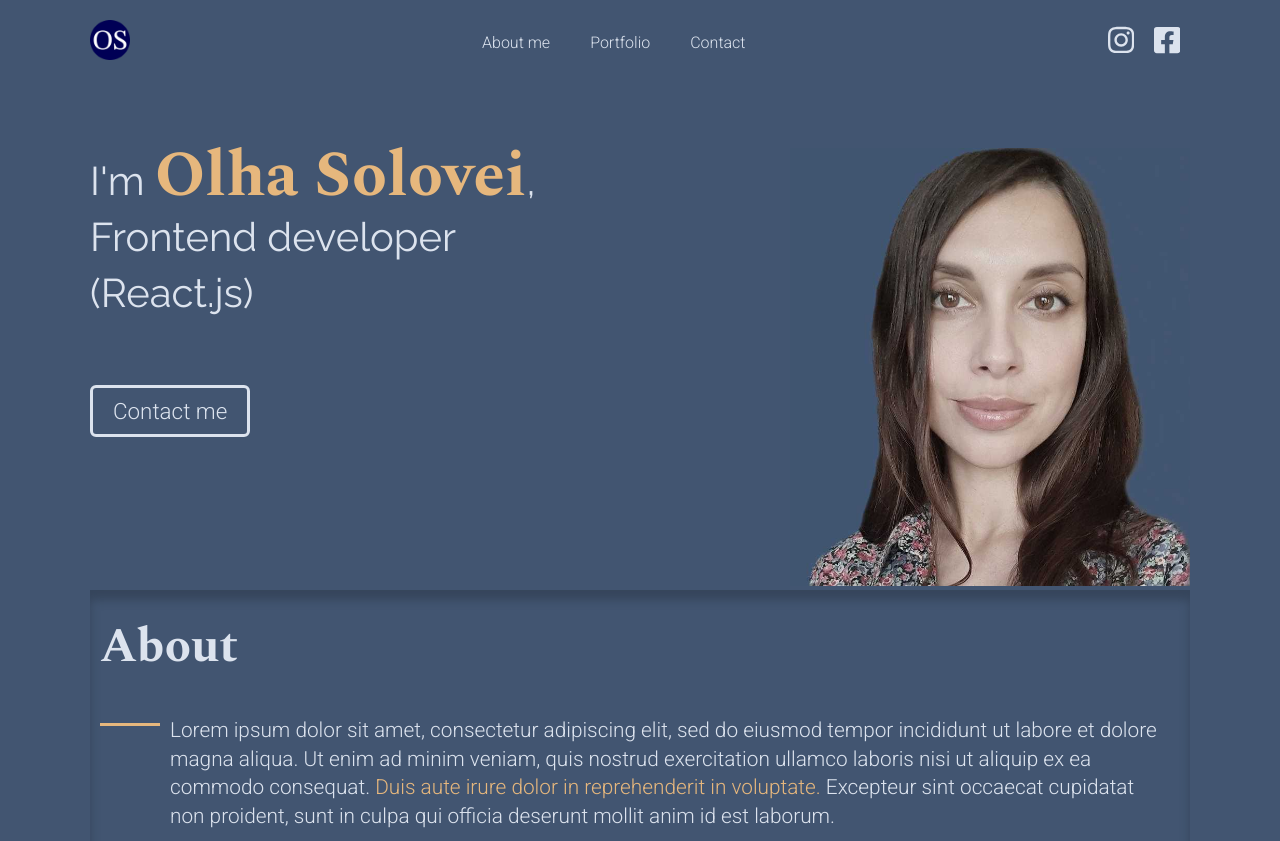
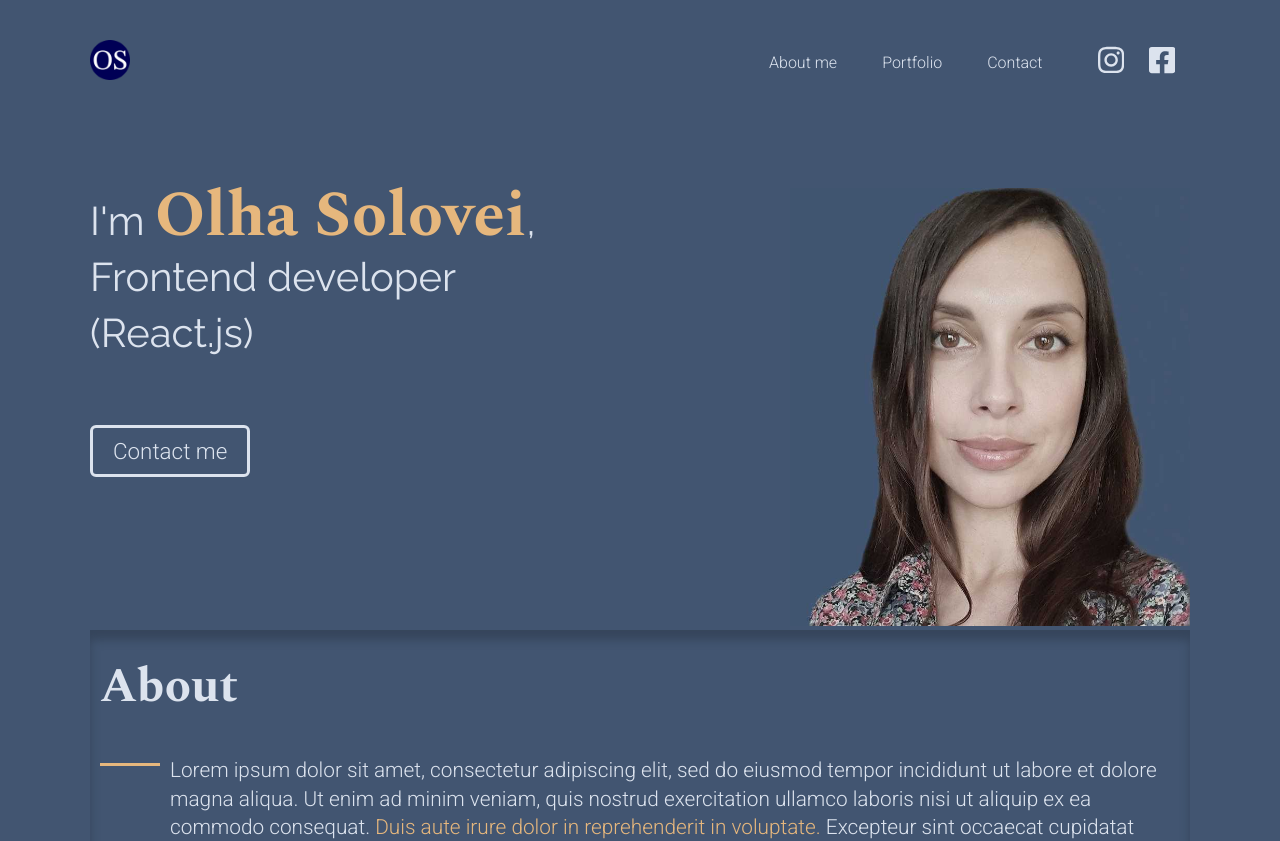
Before and after one commit to Olha-Solovei/portfolio, a React (Create React App) app: page / in a window 1280 px wide. Shown: the top 841 px of the page. Built offline with nearby package versions, Linux system fonts and the light colour scheme.

Commit message:
Navigation is separated into a component

```diff
--- a/src/components/Header.js
+++ b/src/components/Header.js
@@ -1,4 +1,5 @@
 import styles from "../styles/Header.module.css"
+import Navbar from "./Navbar"
 
 function Header() {
   return (
@@ -10,29 +11,7 @@ function Header() {
           alt='logo'
         />
       </div>
-      <nav>
-        <a href='#top'>About me</a>
-        <a href='#top'>Portfolio</a>
-        <a href='#top'>Contact</a>
-      </nav>
-      <div className={styles.social}>
-        <a href='#top'>
-          <svg
-            xmlns='http://www.w3.org/2000/svg'
-            height='1em'
-            viewBox='0 0 448 512'>
-            <path d='M224.1 141c-63.6 0-114.9 51.3-114.9 114.9s51.3 114.9 114.9 114.9S339 319.5 339 255.9 287.7 141 224.1 141zm0 189.6c-41.1 0-74.7-33.5-74.7-74.7s33.5-74.7 74.7-74.7 74.7 33.5 74.7 74.7-33.6 74.7-74.7 74.7zm146.4-194.3c0 14.9-12 26.8-26.8 26.8-14.9 0-26.8-12-26.8-26.8s12-26.8 26.8-26.8 26.8 12 26.8 26.8zm76.1 27.2c-1.7-35.9-9.9-67.7-36.2-93.9-26.2-26.2-58-34.4-93.9-36.2-37-2.1-147.9-2.1-184.9 0-35.8 1.7-67.6 9.9-93.9 36.1s-34.4 58-36.2 93.9c-2.1 37-2.1 147.9 0 184.9 1.7 35.9 9.9 67.7 36.2 93.9s58 34.4 93.9 36.2c37 2.1 147.9 2.1 184.9 0 35.9-1.7 67.7-9.9 93.9-36.2 26.2-26.2 34.4-58 36.2-93.9 2.1-37 2.1-147.8 0-184.8zM398.8 388c-7.8 19.6-22.9 34.7-42.6 42.6-29.5 11.7-99.5 9-132.1 9s-102.7 2.6-132.1-9c-19.6-7.8-34.7-22.9-42.6-42.6-11.7-29.5-9-99.5-9-132.1s-2.6-102.7 9-132.1c7.8-19.6 22.9-34.7 42.6-42.6 29.5-11.7 99.5-9 132.1-9s102.7-2.6 132.1 9c19.6 7.8 34.7 22.9 42.6 42.6 11.7 29.5 9 99.5 9 132.1s2.7 102.7-9 132.1z' />
-          </svg>
-        </a>
-        <a href='#top'>
-          <svg
-            xmlns='http://www.w3.org/2000/svg'
-            height='1em'
-            viewBox='0 0 448 512'>
-            <path d='M400 32H48A48 48 0 0 0 0 80v352a48 48 0 0 0 48 48h137.25V327.69h-63V256h63v-54.64c0-62.15 37-96.48 93.67-96.48 27.14 0 55.52 4.84 55.52 4.84v61h-31.27c-30.81 0-40.42 19.12-40.42 38.73V256h68.78l-11 71.69h-57.78V480H400a48 48 0 0 0 48-48V80a48 48 0 0 0-48-48z' />
-          </svg>
-        </a>
-      </div>
+      <Navbar />
     </header>
   )
 }
--- /dev/null
+++ b/src/components/Navbar.js
@@ -0,0 +1,31 @@
+import "../styles/navbar.css"
+
+function Navbar() {
+  return (
+    <div>
+      <nav>
+        <a href='#top'>About me</a>
+        <a href='#top'>Portfolio</a>
+        <a href='#top'>Contact</a>
+        <a className='social' href='#top'>
+          <svg
+            xmlns='http://www.w3.org/2000/svg'
+            height='1em'
+            viewBox='0 0 448 512'>
+            <path d='M224.1 141c-63.6 0-114.9 51.3-114.9 114.9s51.3 114.9 114.9 114.9S339 319.5 339 255.9 287.7 141 224.1 141zm0 189.6c-41.1 0-74.7-33.5-74.7-74.7s33.5-74.7 74.7-74.7 74.7 33.5 74.7 74.7-33.6 74.7-74.7 74.7zm146.4-194.3c0 14.9-12 26.8-26.8 26.8-14.9 0-26.8-12-26.8-26.8s12-26.8 26.8-26.8 26.8 12 26.8 26.8zm76.1 27.2c-1.7-35.9-9.9-67.7-36.2-93.9-26.2-26.2-58-34.4-93.9-36.2-37-2.1-147.9-2.1-184.9 0-35.8 1.7-67.6 9.9-93.9 36.1s-34.4 58-36.2 93.9c-2.1 37-2.1 147.9 0 184.9 1.7 35.9 9.9 67.7 36.2 93.9s58 34.4 93.9 36.2c37 2.1 147.9 2.1 184.9 0 35.9-1.7 67.7-9.9 93.9-36.2 26.2-26.2 34.4-58 36.2-93.9 2.1-37 2.1-147.8 0-184.8zM398.8 388c-7.8 19.6-22.9 34.7-42.6 42.6-29.5 11.7-99.5 9-132.1 9s-102.7 2.6-132.1-9c-19.6-7.8-34.7-22.9-42.6-42.6-11.7-29.5-9-99.5-9-132.1s-2.6-102.7 9-132.1c7.8-19.6 22.9-34.7 42.6-42.6 29.5-11.7 99.5-9 132.1-9s102.7-2.6 132.1 9c19.6 7.8 34.7 22.9 42.6 42.6 11.7 29.5 9 99.5 9 132.1s2.7 102.7-9 132.1z' />
+          </svg>
+        </a>
+        <a className='social' href='#top'>
+          <svg
+            xmlns='http://www.w3.org/2000/svg'
+            height='1em'
+            viewBox='0 0 448 512'>
+            <path d='M400 32H48A48 48 0 0 0 0 80v352a48 48 0 0 0 48 48h137.25V327.69h-63V256h63v-54.64c0-62.15 37-96.48 93.67-96.48 27.14 0 55.52 4.84 55.52 4.84v61h-31.27c-30.81 0-40.42 19.12-40.42 38.73V256h68.78l-11 71.69h-57.78V480H400a48 48 0 0 0 48-48V80a48 48 0 0 0-48-48z' />
+          </svg>
+        </a>
+      </nav>
+    </div>
+  )
+}
+
+export default Navbar
--- a/src/styles/Header.module.css
+++ b/src/styles/Header.module.css
@@ -2,32 +2,9 @@ header {
   display: flex;
   justify-content: space-between;
   align-items: center;
-  padding: 20px 0;
+  padding: 40px 0;
 }
-@media (max-width: 1024px) {
-  header {
-    padding: 20px 0;
-  }
-}
-header nav a {
-  color: var(--light-gray);
-  padding: 20px;
-  text-decoration: none;
-}
-header nav a:hover {
-  color: #fff;
-}
+
 .logo {
   height: 40px;
 }
-.social a svg {
-  height: 30px;
-  margin: 0 10px;
-  fill: var(--light-gray);
-}
-.social a svg:hover {
-  fill: #fff;
-}
-.social a {
-  display: inline-block;
-}
--- /dev/null
+++ b/src/styles/navbar.css
@@ -0,0 +1,32 @@
+nav {
+    display: flex;
+    align-items: center;
+}
+
+nav a {
+  color: var(--light-gray);
+  text-decoration: none;
+  padding-right: 5px;
+}
+nav a:not(:last-child) {
+    padding-left: 40px;
+}
+nav a:hover {
+  color: #fff;
+}
+.social svg {
+  height: 30px;
+  margin: 0 10px;
+  fill: var(--light-gray);
+}
+.social svg:hover {
+  fill: #fff;
+}
+.social {
+  display: inline-block;
+}
+@media (max-width: 768px) {
+  nav a {
+    padding: 20px;
+  }
+}
```
